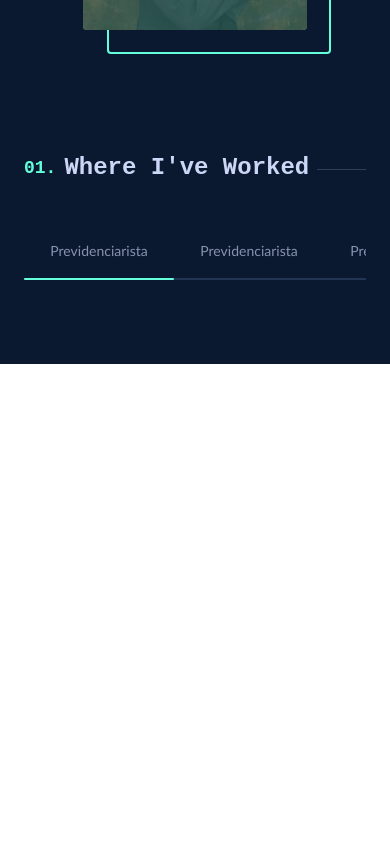
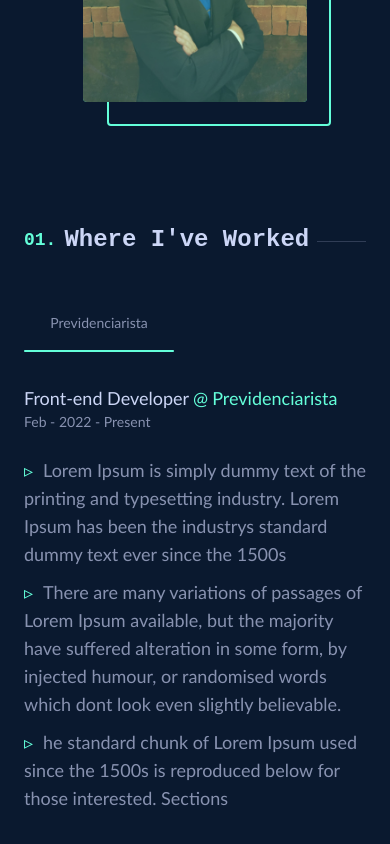
Before and after one commit to lucasquearis/portfolioV2, a Next.js app: page / in a window 390 px wide. Shown: the part 1836-2680 px from the top of the page. Before the commit the page ends 2200 px from the top, so only its background shows below. Built offline with nearby package versions, Linux system fonts and the light colour scheme.

Commit message:
feat: implementa Work mobile

```diff
--- /dev/null
+++ b/components/StyledLi.tsx
@@ -0,0 +1,15 @@
+interface IStyledLi {
+  key: string;
+  item: string;
+}
+
+export default function StyledLi({ key, item }: IStyledLi) {
+  return (
+    <li
+      key={key}
+      className="mb-2.5 before:pr-2.5 before:text-primary-primary before:content-['▹']"
+    >
+      {item}
+    </li>
+  );
+}
--- a/constants/index.ts
+++ b/constants/index.ts
@@ -31,27 +31,15 @@ export const RECENTS_TOOLS = [
 export const PROFESSIONAL_EXPERIENCES = [
   {
     company: "Previdenciarista",
-    about:
-      "Lorem Ipsum is simply dummy text of the printing and typesetting industry. Lorem Ipsum has been the industrys standard dummy text ever since the 1500s, when an unknown printer took a galley of type and scrambled it to make a type specimen book. It has survived not only five centuries, but also the leap into electronic typesetting, remaining essentially unchanged. It was popularised in the 1960s with the release of Letraset sheets containing Lorem Ipsum passages, and more recently with desktop publishing software like Aldus PageMaker including versions of Lorem Ipsum",
-  },
-  {
-    company: "Previdenciarista",
-    about:
-      "Lorem Ipsum is simply dummy text of the printing and typesetting industry. Lorem Ipsum has been the industrys standard dummy text ever since the 1500s, when an unknown printer took a galley of type and scrambled it to make a type specimen book. It has survived not only five centuries, but also the leap into electronic typesetting, remaining essentially unchanged. It was popularised in the 1960s with the release of Letraset sheets containing Lorem Ipsum passages, and more recently with desktop publishing software like Aldus PageMaker including versions of Lorem Ipsum",
-  },
-  {
-    company: "Previdenciarista",
-    about:
-      "Lorem Ipsum is simply dummy text of the printing and typesetting industry. Lorem Ipsum has been the industrys standard dummy text ever since the 1500s, when an unknown printer took a galley of type and scrambled it to make a type specimen book. It has survived not only five centuries, but also the leap into electronic typesetting, remaining essentially unchanged. It was popularised in the 1960s with the release of Letraset sheets containing Lorem Ipsum passages, and more recently with desktop publishing software like Aldus PageMaker including versions of Lorem Ipsum",
-  },
-  {
-    company: "Previdenciarista",
-    about:
-      "Lorem Ipsum is simply dummy text of the printing and typesetting industry. Lorem Ipsum has been the industrys standard dummy text ever since the 1500s, when an unknown printer took a galley of type and scrambled it to make a type specimen book. It has survived not only five centuries, but also the leap into electronic typesetting, remaining essentially unchanged. It was popularised in the 1960s with the release of Letraset sheets containing Lorem Ipsum passages, and more recently with desktop publishing software like Aldus PageMaker including versions of Lorem Ipsum",
-  },
-  {
-    company: "Previdenciarista",
-    about:
-      "Lorem Ipsum is simply dummy text of the printing and typesetting industry. Lorem Ipsum has been the industrys standard dummy text ever since the 1500s, when an unknown printer took a galley of type and scrambled it to make a type specimen book. It has survived not only five centuries, but also the leap into electronic typesetting, remaining essentially unchanged. It was popularised in the 1960s with the release of Letraset sheets containing Lorem Ipsum passages, and more recently with desktop publishing software like Aldus PageMaker including versions of Lorem Ipsum",
+    about: [
+      "Lorem Ipsum is simply dummy text of the printing and typesetting industry. Lorem Ipsum has been the industrys standard dummy text ever since the 1500s",
+      "There are many variations of passages of Lorem Ipsum available, but the majority have suffered alteration in some form, by injected humour, or randomised words which dont look even slightly believable.",
+      "he standard chunk of Lorem Ipsum used since the 1500s is reproduced below for those interested. Sections",
+    ],
+    date: {
+      in: "Feb - 2022",
+      out: "Present",
+    },
+    office: "Front-end Developer",
   },
 ];
--- a/template/About/index.tsx
+++ b/template/About/index.tsx
@@ -1,4 +1,5 @@
 import Image from "next/image";
+import StyledLi from "../../components/StyledLi";
 import TitleSection from "../../components/TitleSection";
 import { RECENTS_TOOLS } from "../../constants";
 import perfil from "../../public/images/perfil.jpeg";
@@ -8,7 +9,7 @@ export default function About() {
     <section className="py-14">
       <div>
         <TitleSection>About Me</TitleSection>
-        <div>
+        <div className="text-lg">
           <p className="mb-2 text-primary-secondary-200">
             Lorem ipsum dolor sit amet consectetur adipisicing elit. Cum libero
             perspiciatis autem quisquam ipsum in molestias. Ut animi neque
@@ -28,14 +29,9 @@ export default function About() {
             repellendus incidunt exercitationem asperiores.
           </p>
         </div>
-        <ul className="mt-5 grid grid-cols-2 p-0 text-lg text-primary-secondary-200">
+        <ul className="mt-5 grid grid-cols-2 p-0 text-sm text-primary-secondary-200">
           {RECENTS_TOOLS.map((tool) => (
-            <li
-              key={tool}
-              className="mb-2.5 text-sm before:pr-2.5 before:text-primary-primary before:content-['▹']"
-            >
-              {tool}
-            </li>
+            <StyledLi key={tool} item={tool} />
           ))}
         </ul>
       </div>
--- a/template/Header/index.tsx
+++ b/template/Header/index.tsx
@@ -23,10 +23,6 @@ export default function Header() {
       oldScrollY = window.scrollY;
     };
   }, []);
-
-  useEffect(() => {
-    console.log(showMobileMenu);
-  }, [showMobileMenu]);
 
   return (
     <>
--- a/template/Work/index.tsx
+++ b/template/Work/index.tsx
@@ -1,4 +1,5 @@
 import { useState } from "react";
+import StyledLi from "../../components/StyledLi";
 import TitleSection from "../../components/TitleSection";
 import { PROFESSIONAL_EXPERIENCES } from "../../constants";
 
@@ -34,6 +35,28 @@ export default function Work() {
           className={`absolute top-[54px] z-50 h-[2px] w-[150px] rounded bg-primary-primary transition-all duration-700 ${tabSizeTranslate[selectedTab]}`}
         />
       </ul>
+      <div className="mt-7">
+        <h3 className="flex gap-1 text-lg font-medium">
+          <span className="text-primary-secondary-100">
+            {PROFESSIONAL_EXPERIENCES[selectedTab].office}
+          </span>
+          <span className="text-primary-primary">@</span>
+          <span className="text-primary-primary">
+            <a href="https://previdenciarista.com/" target="_blank">
+              {PROFESSIONAL_EXPERIENCES[selectedTab].company}
+            </a>
+          </span>
+        </h3>
+        <p className="mb-6 text-sm text-primary-secondary-200">
+          {PROFESSIONAL_EXPERIENCES[selectedTab].date.in} -{" "}
+          {PROFESSIONAL_EXPERIENCES[selectedTab].date.out}
+        </p>
+        <ul className="text-lg text-primary-secondary-200">
+          {PROFESSIONAL_EXPERIENCES[selectedTab].about.map((info) => (
+            <StyledLi key={info} item={info} />
+          ))}
+        </ul>
+      </div>
     </section>
   );
 }
```
